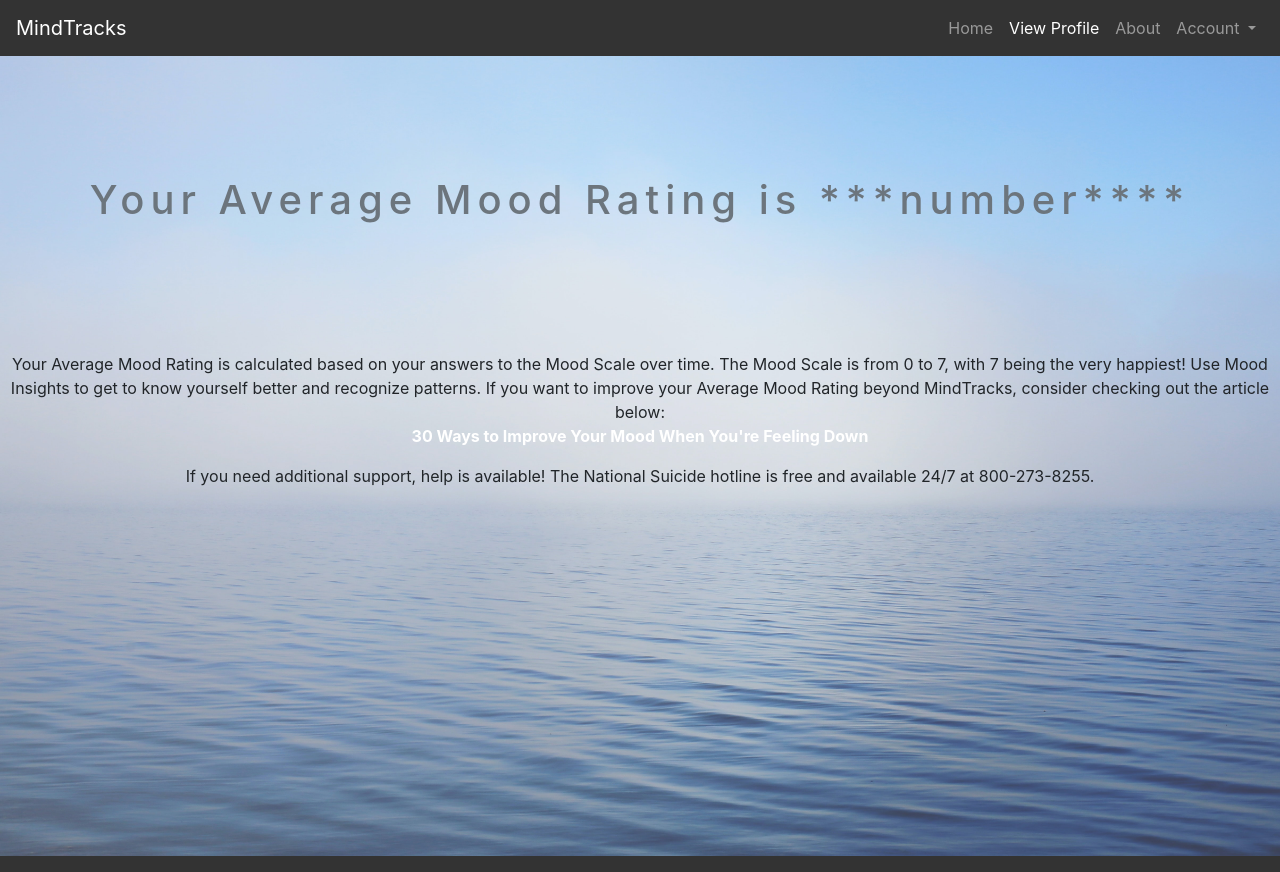
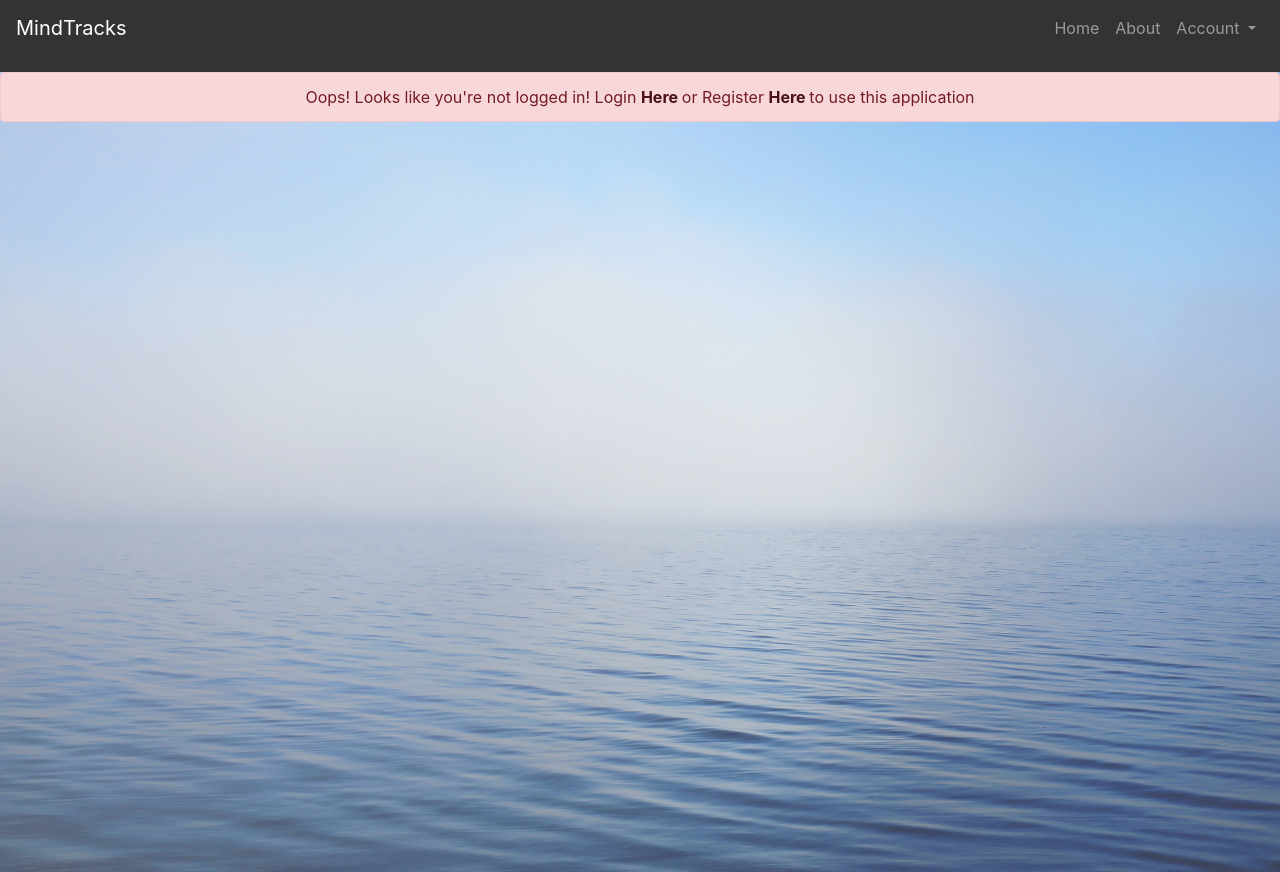
Before and after one commit to ajss25/MindTracks, a Django app: page /user_profile/ in a window 1280 px wide. Run offline with Django 3.2, Linux system fonts and the light colour scheme; some libraries are stand-ins or nearby versions.

Commit message:
updates to user profile

```diff
--- a/MindTracks/accounts/templates/registration/login.html
+++ b/MindTracks/accounts/templates/registration/login.html
@@ -26,7 +26,7 @@
                 <a class="nav-link" href="/">Home</a>
               </li>
               <li class="nav-item">
-                <a class="nav-link" href="#">View Profile</a>
+                <a class="nav-link" href="/user_profile">View Profile</a>
               </li>
               <li class="nav-item">
                 <a class="nav-link" href="#">About</a>
--- a/MindTracks/static/css/main.css
+++ b/MindTracks/static/css/main.css
@@ -36,6 +36,12 @@ h5 {
   width: 200px;
 }
 
+p {
+  display: block;
+  margin-left: 10%;
+  margin-right: 10%;
+}
+
 .btn {
 	outline: #333
 }
@@ -53,6 +59,7 @@ h5 {
 div {
 	text-align: center;
 }
+
 
 .btn-secondary {
 	margin: 20px;
--- a/MindTracks/user_profile/templates/user_profile/user_profile.html
+++ b/MindTracks/user_profile/templates/user_profile/user_profile.html
@@ -9,7 +9,7 @@
     <link rel="stylesheet" href="https://stackpath.bootstrapcdn.com/bootstrap/4.5.2/css/bootstrap.min.css" integrity="sha384-JcKb8q3iqJ61gNV9KGb8thSsNjpSL0n8PARn9HuZOnIxN0hoP+VmmDGMN5t9UJ0Z" crossorigin="anonymous">
     <link rel="stylesheet" href="{% static '/css/main.css' %}" type="text/css">
     <script src="https://ajax.googleapis.com/ajax/libs/jquery/3.5.1/jquery.min.js"></script>
-    <title>MindTracks</title>
+    <title>View Profile</title>
   </head>
 
   <nav class="navbar navbar-expand-lg navbar-dark">
@@ -20,10 +20,10 @@
       <div class="collapse navbar-collapse justify-content-end" id="navbarNavDropdown">
         <ul class="navbar-nav">
           <li class="nav-item">
-            <a class="nav-link" href="">Home </a>
+            <a class="nav-link" href="/">Home </a>
           </li>
           <li class="nav-item active">
-            <a class="nav-link" href="/user_profile">View Profile<span class="sr-only">(current)</span></a>
+            <!-- <a class="nav-link" href="/user_profile">View Profile<span class="sr-only">(current)</span></a> -->
           </li>
           <li class="nav-item">
             <a class="nav-link" href="#">About</a>
@@ -41,23 +41,27 @@
     </nav>
 
       <!-- Background Image -->
-    <div class="view" style="background-image: url( {% static '/css/unsplash.jpg' %} ); background-repeat: no-repeat; background-size: cover; background-position: center center;">
-        <h1 class = "text-center text-secondary">Your Average Mood Rating is ***number****</h1>
 
+    <div class="view" style="background-image: url( {% static '/css/unsplash.jpg' %} ); background-repeat:
+    no-repeat; background-size: cover; background-position: center center;">
+{% if user.is_authenticated %}
 
-        <p> Your Average Mood Rating is calculated based on your answers to the Mood Scale over time. The Mood Scale is
+        <h1 class = "text-center text-secondary">User: ***username***</h1>
+        <h2 class = "text-center text-secondary">Average Mood Rating: ***number***</h2>
+       <p> Your Average Mood Rating is calculated based on your answers to the Mood Scale over time. The Mood Scale is
           from 0 to 7, with 7 being the very happiest! Use Mood Insights to get to know yourself better and recognize patterns. If you want to improve your
-          Average Mood Rating beyond MindTracks, consider checking out the article below:
-        </br>
-            <a href="https://tinybuddha.com/blog/30-ways-to-improve-your-mood-when-youre-feeling-down/" target="_blank"><b>30 Ways to Improve Your Mood When You're Feeling Down</b></a>
+          Average Mood Rating beyond MindTracks, consider checking out
+                      <a href="https://tinybuddha.com/blog/30-ways-to-improve-your-mood-when-youre-feeling-down/" target="_blank">
+                        <b>30 Ways to Improve Your Mood When You're Feeling Down</b></a>.
+       </p>
+                 <p><i>If you need additional support, help is available!
+          The National Suicide hotline is free and available 24/7 at 800-273-8255.</i></p>
 
-        </p>
-
-                 <p>If you need additional support, help is available!
-          The National Suicide hotline is free and available 24/7 at 800-273-8255.</p>
-
+          <h2 class = "text-center text-secondary">Saved Playlists</h2>
     </div>
-
+    {% else %}
+    <div class="alert alert-danger" role="alert"> Oops! Looks like you're not logged in! Login <a href ='/login' class='alert-link'> Here </a> or Register <a href ='/register' class='alert-link'> Here </a> to use this application</h3> </div>
+    {% endif %}
 
     <script type="text/javascript" src={% static 'javascript/index.js' %}></script>
     <!-- jQuery first, then Popper.js, then Bootstrap JS -->
```
